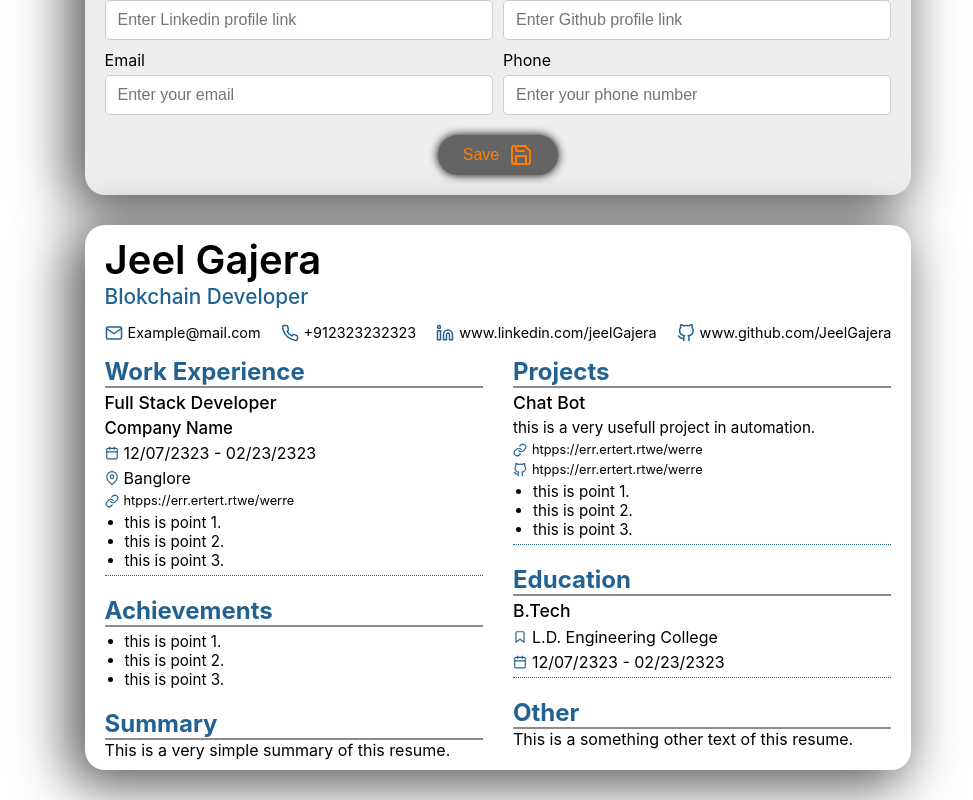
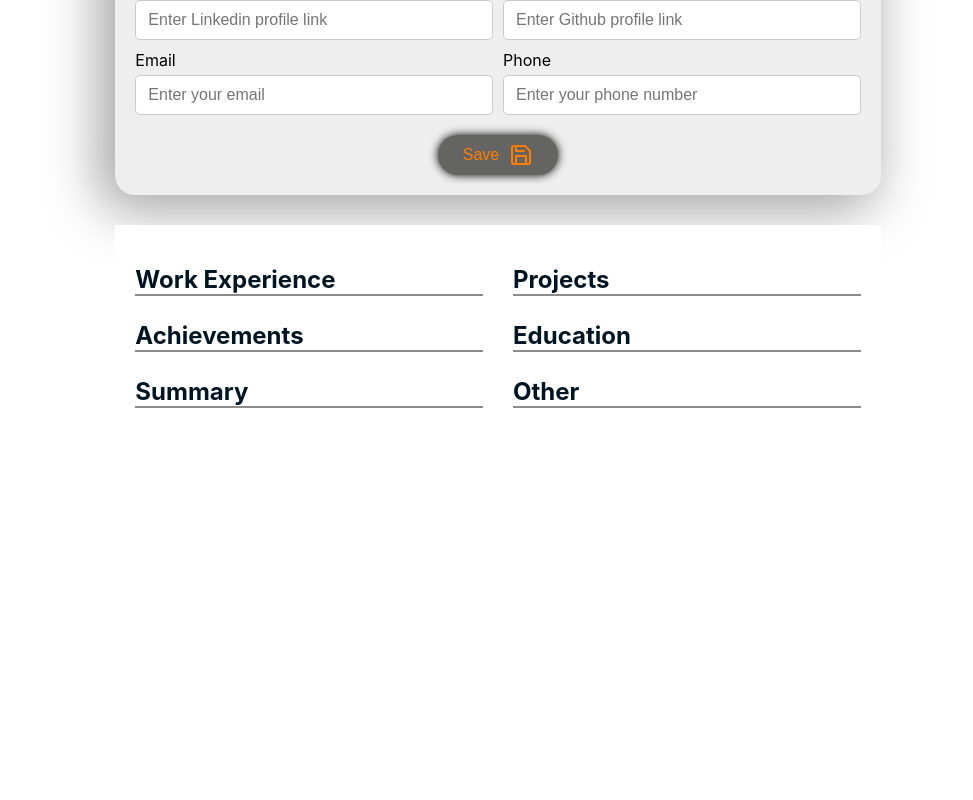
Before and after one commit to JeelGajera/resume-builder, a React (Create React App) app: page / in a window 1280 px wide. Shown: the part 826-1626 px from the top of the page, without its empty margins (142-1115 px from the left). After the commit the page ends 1551 px from the top, so only its background shows below. Built offline with nearby package versions, Linux system fonts and the light colour scheme; a web font is replaced by a local one.

Commit message:
v.0.1.0 complete

```diff
--- a/package.json
+++ b/package.json
@@ -17,6 +17,7 @@
     "react-dom": "^17.0.2",
     "react-feather": "^2.0.9",
     "react-scripts": "5.0.0",
+    "react-to-print": "^2.14.6",
     "web-vitals": "^2.1.4"
   },
   "scripts": {
--- a/src/App.css
+++ b/src/App.css
@@ -1,10 +1,6 @@
 
-body {
+body, p, ul, li {
   margin: 0;
   padding: 0;
   box-sizing: border-box;
 }
-
-p, ul, li {
-  margin: 0;
-}
--- a/src/Components/Body/Body.jsx
+++ b/src/Components/Body/Body.jsx
@@ -1,5 +1,6 @@
-import React, { useState, useEffect } from 'react';
+import React, { useState, useEffect, useRef } from 'react';
 import { Download } from 'react-feather';
+import ReactToPrint from 'react-to-print';
 import Editor from '../Editor/Editor';
 import Resume from '../Resume/Resume';
 import style from "./Body.module.css";
@@ -16,6 +17,10 @@ function Body() {
         summary: "Summary",
         other: "Other"
     };
+
+    const [activeColor, setActiveColor] = useState(colors[0]);
+
+    const resumeRef = useRef();
 
     const [resumeInfo, setResumeInfo] = useState({
         [sections.basicInfo]: {
@@ -48,7 +53,7 @@ function Body() {
             sectionTitle: sections.summary,
             detail: "",
         },
-        [sections.other] : {
+        [sections.other]: {
             id: sections.other,
             sectionTitle: sections.other,
             detail: "",
@@ -70,18 +75,36 @@ function Body() {
                         <span
                             key={item}
                             style={{ backgroundColor: item }}
-                            className={style.color}
+                            onClick={() => setActiveColor(item)}
+                            className={`${style.color} ${activeColor === item ? style.activeColor : ""}`}
                         />
                     ))}
                 </div>
-                <button className={style.downloadbtn}>
-                    <span>Download! <Download />
-                    </span>
-                </button>
+                <ReactToPrint
+                    trigger={() => {
+                        return (
+                            <button className={style.downloadbtn}>
+                                <span>Download!&nbsp;<Download />
+                                </span>
+                            </button>
+                        );
+                    }}
+                    content={() => resumeRef.current}
+                />
+
             </div>
             <div className={style.main}>
-                <Editor sections={sections}  information={resumeInfo} setInformation={setResumeInfo} />
-                <Resume />
+                <Editor
+                    sections={sections}
+                    information={resumeInfo}
+                    setInformation={setResumeInfo}
+                />
+                <Resume
+                    ref={resumeRef}
+                    sections={sections}
+                    information={resumeInfo}
+                    activeColor={activeColor}
+                />
             </div>
         </div>
     )
--- a/src/Components/Editor/Editor.jsx
+++ b/src/Components/Editor/Editor.jsx
@@ -309,13 +309,13 @@ function Editor(props) {
                 }));
                 break;
             }
-            case sections.achievments: {
+            case sections.achievements: {
                 const tempPoints = values.points;
 
                 props.setInformation((prev) => ({
                     ...prev,
-                    [sections.achievments]: {
-                        ...prev[sections.achievments],
+                    [sections.achievements]: {
+                        ...prev[sections.achievements],
                         points: tempPoints,
                         sectionTitle,
                     },
--- a/src/Components/Editor/Editor.module.css
+++ b/src/Components/Editor/Editor.module.css
@@ -4,7 +4,7 @@
     display: flex;
     flex-direction: column;
     gap: 30px;
-    box-shadow: -11px 10px 53px 5px rgba(0,0,0,0.66);
+    box-shadow: -11px 10px 53px 5px rgba(0,0,0,0.36);
     border-radius: 20px;
 }
 
--- a/src/Components/Resume/Resume.jsx
+++ b/src/Components/Resume/Resume.jsx
@@ -1,132 +1,316 @@
-import React, { useState, useEffect } from 'react';
+import React, { useState, useEffect, useRef, forwardRef } from 'react';
 import { Mail, Phone, Linkedin, GitHub, Calendar, MapPin, Link, Bookmark } from 'react-feather';
 import style from "./Resume.module.css"
 
-function Resume(props) {
+const Resume = forwardRef((props, ref) => {
+
+  const information = props.information;
+  const sections = props.sections;
+
+  const containerRef = useRef();
+
+  const info = {
+    basicInfo: information[sections.basicInfo],
+    workExp: information[sections.workExp],
+    project: information[sections.project],
+    achievements: information[sections.achievements],
+    education: information[sections.education],
+    summary: information[sections.summary],
+    other: information[sections.other],
+  };
+
+  const getDates = (value) => {
+    if (!value) return "";
+    const date = new Date(value);
+    return `${date.getDate()}/${date.getMonth() + 1}/${date.getFullYear()}`;
+  };
 
   const [column, setColumn] = useState([[], []]);
 
-  const workExpSec = (
-    <div key={"work"} className={`${style.workExp} ${style.section}`}>
-      <div className={style.secTitle}>Work Experience</div>
+  const [source, setSource] = useState("");
+  const [target, setTarget] = useState("");
+
+  const sectionPart = {
+    [sections.workExp]: (
+      <div key={"work"}
+        draggable
+        onDragOver={() => setTarget(info.workExp?.id)}
+        onDragEnd={() => setSource(info.workExp?.id)}
+        className={`${style.workExp} ${info.workExp?.sectionTitle ? "" : style.hidden} ${style.section}`}>
+        <div className={style.secTitle}>{info.workExp?.sectionTitle}</div>
         <div className={style.content}>
-        <div className={style.item}>
-          <p className={style.title}>Full Stack Developer</p>
-          <p className={style.subTitle}>Company Name</p>
+          {
+            info.workExp?.details?.map((item) => (
+              <div className={style.item} key={item.title}>
+                {
+                  item.title ?
+                  <p className={style.title}>{item.title}</p> : <span/>
+                }
+                {
+                  item.companyName ?
+                  <p className={style.subTitle}>{item.companyName}</p> : <span/>
+                }
+                {
+                  item.startDate && item.endDate ? (
                     <div className={style.date}>
-            <Calendar />12/07/2323 - 02/23/2323
+                      <Calendar />{getDates(item.startDate)} - {getDates(item.endDate)}
                     </div>
+                  ) : (
+                    <div/>
+                  )
+                }
+                {
+                  item.location ? (
                     <div className={style.location}>
-            <MapPin /> Banglore
+                      <MapPin />{item.location}
                     </div>
+                  ) : <span/>
+                }
+                {
+                  item.certificationLink ? (
+                    <a className={style.link} href={item.certificationLink}>
+                      <Link />{item.certificationLink}
+                    </a>
+                  ) : <span/>
+                }
+                {
+                  item.points?.length > 0 ? (
+                    <ul className={style.points}>
+                      {item.points?.map((elem, index) => (
+                        <li className={style.point} key={elem + index}>
+                          {elem}
+                        </li>
+                      ))}
+                    </ul>
+                  ) : <span/>
+                }
+              </div>
+            ))
+          }
+        </div>
+      </div>
+    ),
+    [sections.project]: (
+      <div key={"project"}
+        draggable
+        onDragOver={() => setTarget(info.project?.id)}
+        onDragEnd={() => setSource(info.project?.id)}
+        className={`${style.project} ${info.project?.sectionTitle ? "" : style.hidden} ${style.section}`}>
+        <div className={style.secTitle}>{info.project?.sectionTitle}</div>
+        <div className={style.content}>
+          {
+            info.project?.details?.map((item) => (
+              <div className={style.item} key={item.title}>
+                {
+                  item.title ?
+                  <p className={style.title}>{item.title}</p> : <span/>
+                }
+                {
+                  item.overview ?
+                  <p className={style.overview}>{item.overview}</p> : <span/>
+                }
+                {
+                  item.deployeLink ? (
+                    <a className={`${style.link} ${style.deployeLink}`} href={item.deployeLink}>
+                      <Link />{item.deployeLink}
+                    </a>
+                  ) : <span/>
+                }
+                {
+                  item.githubLink ? (
+                    <a className={`${style.link} ${style.githubLink}`} href={item.githubLink}>
+                      <GitHub />{item.githubLink}
+                    </a>
+                  ) : <span/>
+                }
+                {
+                  item.points?.length > 0 ? (
+                    <ul className={style.points}>
+                      {item.points?.map((elem, index) => (
+                        <li className={style.point} key={elem + index}>
+                          {elem}
+                        </li>
+                      ))}
+                    </ul>
+                  ) : <span/>
+                }
+              </div>
+            ))
+          }
+        </div>
+      </div>
+    ),
+    [sections.education]: (
+      <div key={"education"}
+        draggable
+        onDragOver={() => setTarget(info.education?.id)}
+        onDragEnd={() => setSource(info.education?.id)}
+        className={`${style.education} ${info.education?.sectionTitle ? "" : style.hidden} ${style.section}`}>
+        <div className={style.secTitle}>{info.education?.sectionTitle}</div>
+        <div className={style.content}>
+          {
+            info.education?.details?.map((item) => (
+              <div className={style.item} key={item.title}>
+                {
+                  item.title ?
+                  <p className={style.title}>{item.title}</p> : <span/>
+                }
+                {
+                  item.collegeName ? (
+                    <div className={style.clgName}>
+                      <Bookmark />{item.collegeName}
+                    </div>
+                  ) : <span/>
+                }
+                {
+                  item.startDate && item.endDate ? (
+                    <div className={style.date}>
+                      <Calendar />{getDates(item.startDate)} - {getDates(item.endDate)}
+                    </div>
+                  ) : (
+                    <div/>
+                  )
+                }
+              </div>
+            ))
+          }
+        </div>
+      </div>
+    ),
+    [sections.achievements]: (
+      <div key={"achievement"}
+        draggable
+        onDragOver={() => setTarget(info.achievements?.id)}
+        onDragEnd={() => setSource(info.achievements?.id)}
+        className={`${style.achievement} ${info.achievements?.sectionTitle ? "" : style.hidden} ${style.section}`}>
+        <div className={style.secTitle}>{info.achievements?.sectionTitle}</div>
+        <div className={style.content}>
+          {
+            info.achievements?.points?.length > 0 ? (
+              <ul className={style.points}>
+                {info.achievements?.points?.map((elem, index) => (
+                  <li className={style.point} key={elem + index}>
+                    {elem}
+                  </li>
+                ))}
+              </ul>
+            ) : <span/>
+          }
+        </div>
+      </div>
+    ),
+    [sections.summary]: (
+      <div key={"summary"}
+        draggable
+        onDragOver={() => setTarget(info.summary?.id)}
+        onDragEnd={() => setSource(info.summary?.id)}
+        className={`${style.summary} ${info.summary?.sectionTitle ? "" : style.hidden} ${style.section}`}>
+        <div className={style.secTitle}>{info.summary?.sectionTitle}</div>
+        <p className={style.overview}>{info.summary?.detail}</p>
+      </div>
+    ),
+    [sections.other]: (
+      <div key={"other"}
+        draggable
+        onDragOver={() => setTarget(info.other?.id)}
+        onDragEnd={() => setSource(info.other?.id)}
+        className={`${style.other} ${info.other?.sectionTitle ? "" : style.hidden} ${style.section}`}>
+        <div className={style.secTitle}>{info.other?.sectionTitle}</div>
+        <p className={style.overview}>{info.other?.detail}</p>
+      </div>
+    ),
+  };
+
+  const swapSourceTarget = (source, target) => {
+    if (!source || !target) return;
+    const tempC = [[...column[0]], [...column[1]]];
+
+    let sourceRowIndex = tempC[0].findIndex((i) => i === source);
+    let sourceColIndex = 0;
+    if (sourceRowIndex < 0) {
+      sourceColIndex = 1;
+      sourceRowIndex = tempC[1].findIndex((i) => i === source);
+    };
+
+    let targetRowIndex = tempC[0].findIndex((i) => i === target);
+    let targetColIndex = 0;
+    if (targetRowIndex < 0) {
+      targetColIndex = 1;
+      targetRowIndex = tempC[1].findIndex((i) => i === target);
+    };
+
+    const tempS = tempC[sourceColIndex][sourceRowIndex];
+    tempC[sourceColIndex][sourceRowIndex] = tempC[targetColIndex][targetRowIndex];
+    tempC[targetColIndex][targetRowIndex] = tempS
+
+    setColumn(tempC);
+  };
+
+  useEffect(() => {
+    setColumn([
+      [sections.workExp, sections.achievements, sections.summary],
+      [sections.project, sections.education, sections.other],
+    ]);
+  }, [])
+
+  useEffect(() => {
+    swapSourceTarget(source, target);
+  }, [source])
+
+  useEffect(() => {
+    const container = containerRef.current;
+    if (!props.activeColor || !container) return;
+    container.style.setProperty("--color", props.activeColor);
+  }, [props.activeColor])
+
+  return (
+    <div ref={ref}>
+      <div ref={containerRef} className={style.container}>
+        <div className={style.header}>
+          <p className={style.heading}>{info.basicInfo?.detail?.name}</p>
+          <p className={style.subHeading}>{info.basicInfo?.detail?.title}</p>
+          <div className={style.links}>
+            {
+              info.basicInfo?.detail?.email ? (
+                <a className={style.link} type="email">
+                  <Mail /> {info.basicInfo?.detail?.email}
+                </a>
+              ) : <span/>
+            }
+            {
+              info.basicInfo?.detail?.phone ? (
                 <a className={style.link}>
-            <Link />htpps://err.ertert.rtwe/werre
+                  <Phone /> {info.basicInfo?.detail?.phone}
                 </a>
-          <ul className={style.points}>
-            <li className={style.point}>this is point 1.</li>
-            <li className={style.point}>this is point 2.</li>
-            <li className={style.point}>this is point 3.</li>
-          </ul>
+              ) : <span/>
+            }
+            {
+              info.basicInfo?.detail?.linkedin ? (
+                <a className={style.link}>
+                  <Linkedin /> {info.basicInfo?.detail?.linkedin}
+                </a>
+              ) : <span/>
+            }
+            {
+              info.basicInfo?.detail?.github ? (
+                <a className={style.link}>
+                  <GitHub /> {info.basicInfo?.detail?.github}
+                </a>
+              ) : <span/>
+            }
+          </div>
+        </div>
+        <div className={style.main}>
+          <div className={style.col1}>{
+            column[0].map(i => sectionPart[i])
+          }</div>
+          <div className={style.col2}>{
+            column[1].map(i => sectionPart[i])
+          }</div>
         </div>
       </div>
     </div>
-  );
-  const projectSec = (
-    <div key={"project"} className={`${style.project} ${style.section}`}>
-      <div className={style.secTitle}>Projects</div>
-      <div className={style.content}>
-        <div className={style.item}>
-          <p className={style.title}>Chat Bot</p>
-          <p className={style.overview}>this is a very usefull project in automation.</p>
-          <a className={`${style.link} ${style.deployeLink}`}>
-            <Link />htpps://err.ertert.rtwe/werre
-          </a>
-          <a className={`${style.link} ${style.githubLink}`}>
-            <GitHub />htpps://err.ertert.rtwe/werre
-          </a>
-          <ul className={style.points}>
-            <li className={style.point}>this is point 1.</li>
-            <li className={style.point}>this is point 2.</li>
-            <li className={style.point}>this is point 3.</li>
-          </ul>
-        </div>
-      </div>
-    </div>
-  );
-  const educationSec = (
-    <div key={"education"} className={`${style.education} ${style.section}`}>
-      <div className={style.secTitle}>Education</div>
-      <div className={style.content}>
-        <div className={style.item}>
-          <p className={style.title}>B.Tech</p>
-          <a className={style.clgName}>
-            <Bookmark />L.D. Engineering College
-          </a>
-          <div className={style.date}>
-            <Calendar />12/07/2323 - 02/23/2323
-          </div>
-        </div>
-      </div>
-    </div>
-  );
-  const achievementSec = (
-    <div key={"achievement"} className={`${style.achievement} ${style.section}`}>
-      <div className={style.secTitle}>Achievements</div>
-      <div className={style.content}>
-        <ul className={style.points}>
-          <li className={style.point}>this is point 1.</li>
-          <li className={style.point}>this is point 2.</li>
-          <li className={style.point}>this is point 3.</li>
-        </ul>
-      </div>
-    </div>
-  );
-  const summarySec = (
-    <div key={"summary"} className={`${style.summary} ${style.section}`}>
-      <div className={style.secTitle}>Summary</div>
-      <p className={style.overview}>This is a very simple summary of this resume.</p>
-    </div>
-  );
-  const otherSec = (
-    <div key={"other"} className={`${style.other} ${style.section}`}>
-      <div className={style.secTitle}>Other</div>
-      <p className={style.overview}>This is a something other text of this resume.</p>
-    </div>
-  );
-
-  useEffect(() => {
-    setColumn([
-      [workExpSec, achievementSec, summarySec],
-      [projectSec, educationSec, otherSec],
-    ]);
-  }, [])
-
-  return (
-    <div className={style.container}>
-      <div className={style.header}>
-        <p className={style.heading}>jeel gajera</p>
-        <p className={style.subHeading}>Blokchain Developer</p>
-        <div className={style.links}>
-          <a className={style.link}>
-            <Mail /> Example@mail.com
-          </a>
-          <a className={style.link}>
-            <Phone /> +912323232323
-          </a>
-          <a className={style.link}>
-            <Linkedin /> www.linkedin.com/jeelGajera
-          </a>
-          <a className={style.link}>
-            <GitHub />www.github.com/JeelGajera
-          </a>
-        </div>
-      </div>
-      <div className={style.main}>
-        <div className={style.col1}>{column[0]}</div>
-        <div className={style.col2}>{column[1]}</div>
-      </div>
-    </div>
   )
-}
+});
 
 export default Resume;
--- a/src/Components/Resume/Resume.module.css
+++ b/src/Components/Resume/Resume.module.css
@@ -4,8 +4,6 @@
     min-height: 450px;
     padding: 10px 20px;
     flex: 1;
-    box-shadow: -11px 10px 53px 5px rgba(0,0,0,0.66);
-    border-radius: 20px;
     --color: #226291;
 }
 
@@ -109,6 +107,7 @@
     gap: 5px;
     font-size: 0.8rem;
     cursor: pointer;
+    text-decoration: none;
 }
 
 .content .link svg {
@@ -133,3 +132,7 @@
     padding-left: 20px;
     font-size: 0.95rem;
 }
+
+.hidden {
+    display: none;
+}
```
Also changed, not shown: src/Components/Body/Body.module.css (+56 -5 lines), src/Components/Header/Header.module.css (+25 -0 lines), 1 other file (tests, documents, lock files or other folders). Lines whose indentation alone changed are shown as unchanged.
